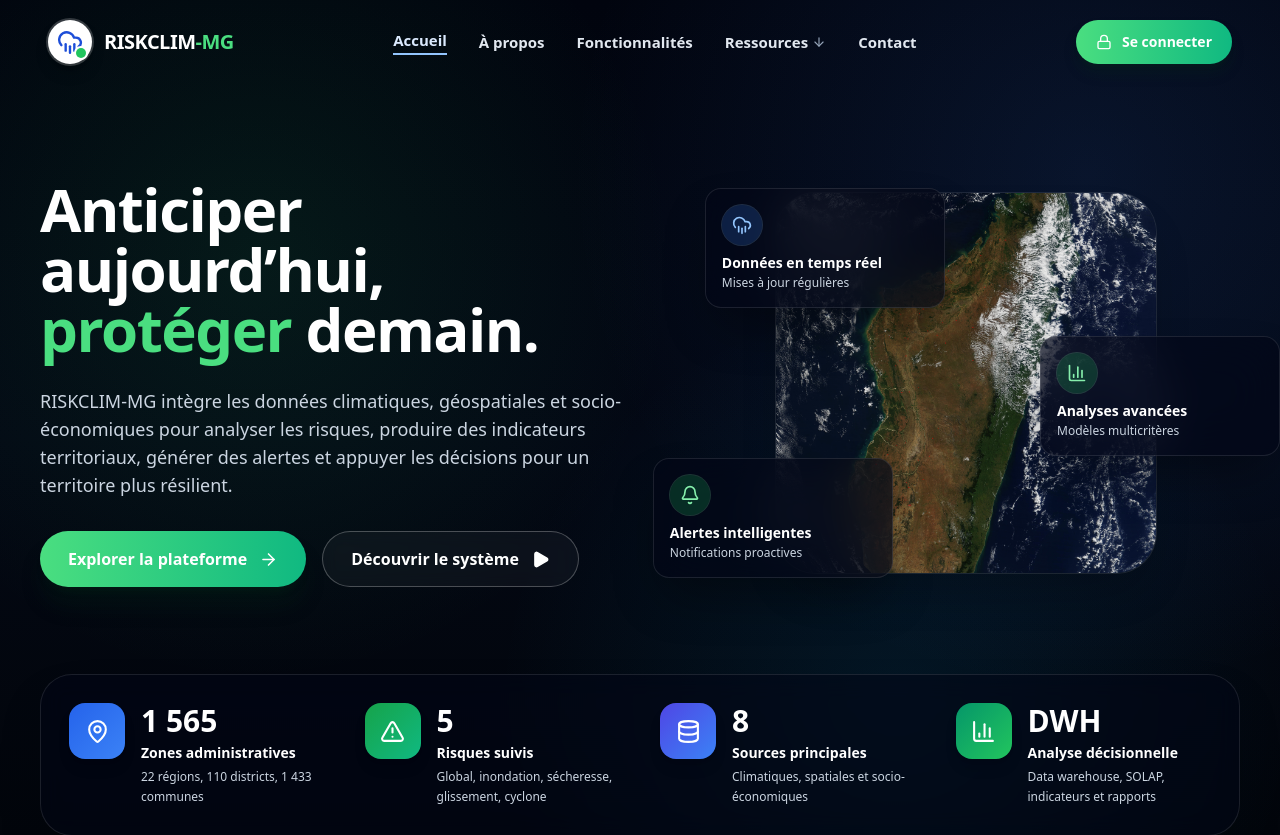
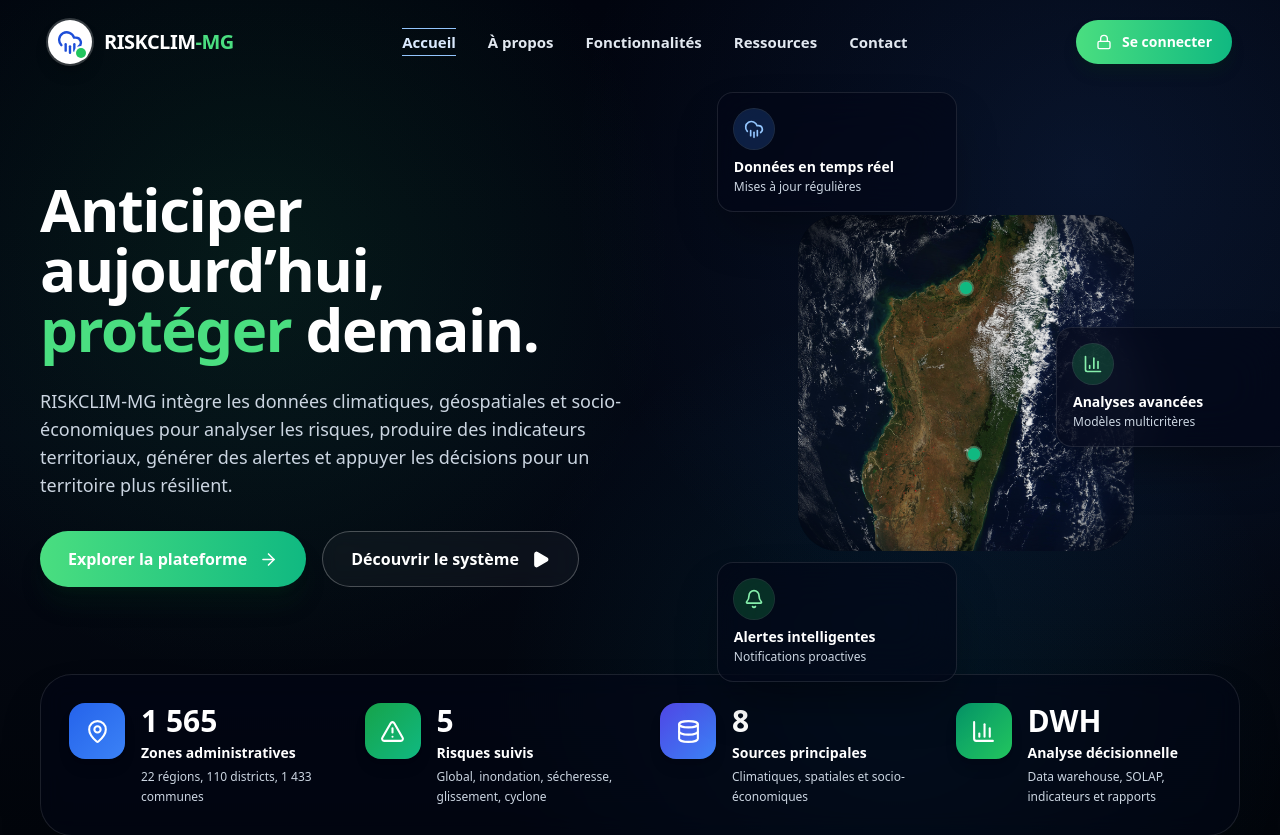
Before and after one commit to anjaranirina-omega/madagascar-geo-decision-system, a React (Vite) app in the folder frontend/: page / in a window 1280 px wide. Shown: the top 835 px of the page. Built offline with nearby package versions, Linux system fonts and the light colour scheme; no server answers.

Commit message:
fix(public): refine header nav styling and hero image/cards positioning
Co-authored-by: arena-agent <297053741+arena-agent@users.noreply.github.com>

```diff
--- a/frontend/src/modules/public/pages/HomePage.tsx
+++ b/frontend/src/modules/public/pages/HomePage.tsx
@@ -237,10 +237,10 @@ export default function HomePage() {
           <LogoMark />
 
           <nav className="hidden items-center gap-8 text-[15px] font-semibold text-slate-200 lg:flex">
-            <a href="#accueil" className="border-b-2 border-blue-300 pb-0.5 text-blue-100">Accueil</a>
+            <a href="#accueil" className="border-t border-b border-blue-300 py-0.5 text-blue-100">Accueil</a>
             <a href="#objectifs" className="transition hover:text-white">À propos</a>
             <a href="#fonctionnalites" className="transition hover:text-white">Fonctionnalités</a>
-            <a href="#fonctionnement" className="flex items-center gap-1 transition hover:text-white">Ressources <ArrowDown size={14} className="text-slate-400" /></a>
+            <a href="#fonctionnement" className="transition hover:text-white">Ressources</a>
             <a href="#contact" className="transition hover:text-white">Contact</a>
           </nav>
 
@@ -286,11 +286,34 @@ export default function HomePage() {
             </div>
 
             <div className="relative hidden min-h-[470px] lg:block">
-              <div className="absolute left-1/2 top-1/2 -translate-x-1/2 -translate-y-1/2 w-[380px] h-[380px]">
-                <img src="/images/Madagascar.jpg" alt="Vue satellite de Madagascar" className="w-full h-full rounded-[2.5rem] object-cover shadow-2xl ring-1 ring-white/10 opacity-95" />
+              <div className="absolute left-1/2 top-1/2 -translate-x-1/2 -translate-y-1/2 w-[320px] h-[320px] lg:w-[360px] lg:h-[360px] p-3">
+                <img
+                  src="/images/Madagascar.jpg"
+                  alt="Vue satellite de Madagascar"
+                  className="relative z-10 w-full h-full rounded-[2.5rem] object-cover shadow-[0_20px_60px_-10px_rgba(0,0,0,0.6)] opacity-95"
+                  style={{
+                    maskImage: 'radial-gradient(circle at center, black 65%, transparent 100%)',
+                    WebkitMaskImage: 'radial-gradient(circle at center, black 65%, transparent 100%)',
+                  }}
+                />
+                <div className="absolute inset-3 pointer-events-none rounded-[2.5rem] shadow-[inset_0_0_60px_30px_#030814]" />
+
+                <div className="absolute top-[22%] left-[50%] -translate-x-1/2 z-20">
+                  <span className="relative flex h-3 w-3">
+                    <span className="animate-ping absolute inline-flex h-full w-full rounded-full bg-emerald-400 opacity-60" />
+                    <span className="relative inline-flex rounded-full h-3 w-3 bg-emerald-500 ring-2 ring-emerald-300/40" />
+                  </span>
+                </div>
+
+                <div className="absolute top-[68%] left-[52%] -translate-x-1/2 z-20">
+                  <span className="relative flex h-3 w-3">
+                    <span className="animate-ping absolute inline-flex h-full w-full rounded-full bg-emerald-400 opacity-60" />
+                    <span className="relative inline-flex rounded-full h-3 w-3 bg-emerald-500 ring-2 ring-emerald-300/40" />
+                  </span>
+                </div>
               </div>
 
-              <div className="absolute left-1 top-6 z-20 w-56 rounded-2xl border border-white/10 bg-slate-950/60 p-4 shadow-2xl shadow-black/40 backdrop-blur-xl lg:left-3 lg:top-10 lg:w-60">
+              <div className="absolute left-3 -top-12 z-20 w-56 rounded-2xl border border-white/10 bg-slate-950/60 p-4 shadow-2xl shadow-black/40 backdrop-blur-xl lg:left-6 lg:-top-14 lg:w-60">
                 <div className="flex h-10 w-10 items-center justify-center rounded-full bg-blue-500/20 text-blue-300 ring-1 ring-blue-300/20">
                   <CloudRain size={20} strokeWidth={2} />
                 </div>
@@ -298,7 +321,7 @@ export default function HomePage() {
                 <p className="mt-0.5 text-xs font-medium text-slate-300">Mises à jour régulières</p>
               </div>
 
-              <div className="absolute -right-6 top-[35%] z-20 w-56 rounded-2xl border border-white/10 bg-slate-950/60 p-4 shadow-2xl shadow-black/40 backdrop-blur-xl lg:-right-10 lg:top-[40%] lg:w-60">
+              <div className="absolute -right-8 top-[35%] z-20 w-56 rounded-2xl border border-white/10 bg-slate-950/60 p-4 shadow-2xl shadow-black/40 backdrop-blur-xl lg:-right-14 lg:top-[38%] lg:w-60">
                 <div className="flex h-10 w-10 items-center justify-center rounded-full bg-green-500/20 text-green-300 ring-1 ring-green-300/20">
                   <BarChart3 size={20} strokeWidth={2} />
                 </div>
@@ -306,7 +329,7 @@ export default function HomePage() {
                 <p className="mt-0.5 text-xs font-medium text-slate-300">Modèles multicritères</p>
               </div>
 
-              <div className="absolute -left-6 bottom-8 z-20 w-56 rounded-2xl border border-white/10 bg-slate-950/60 p-4 shadow-2xl shadow-black/40 backdrop-blur-xl lg:-left-10 lg:bottom-10 lg:w-60">
+              <div className="absolute left-3 -bottom-14 z-20 w-56 rounded-2xl border border-white/10 bg-slate-950/60 p-4 shadow-2xl shadow-black/40 backdrop-blur-xl lg:left-6 lg:-bottom-16 lg:w-60">
                 <div className="flex h-10 w-10 items-center justify-center rounded-full bg-green-500/20 text-green-300 ring-1 ring-green-300/20">
                   <Bell size={20} strokeWidth={2} />
                 </div>
```
